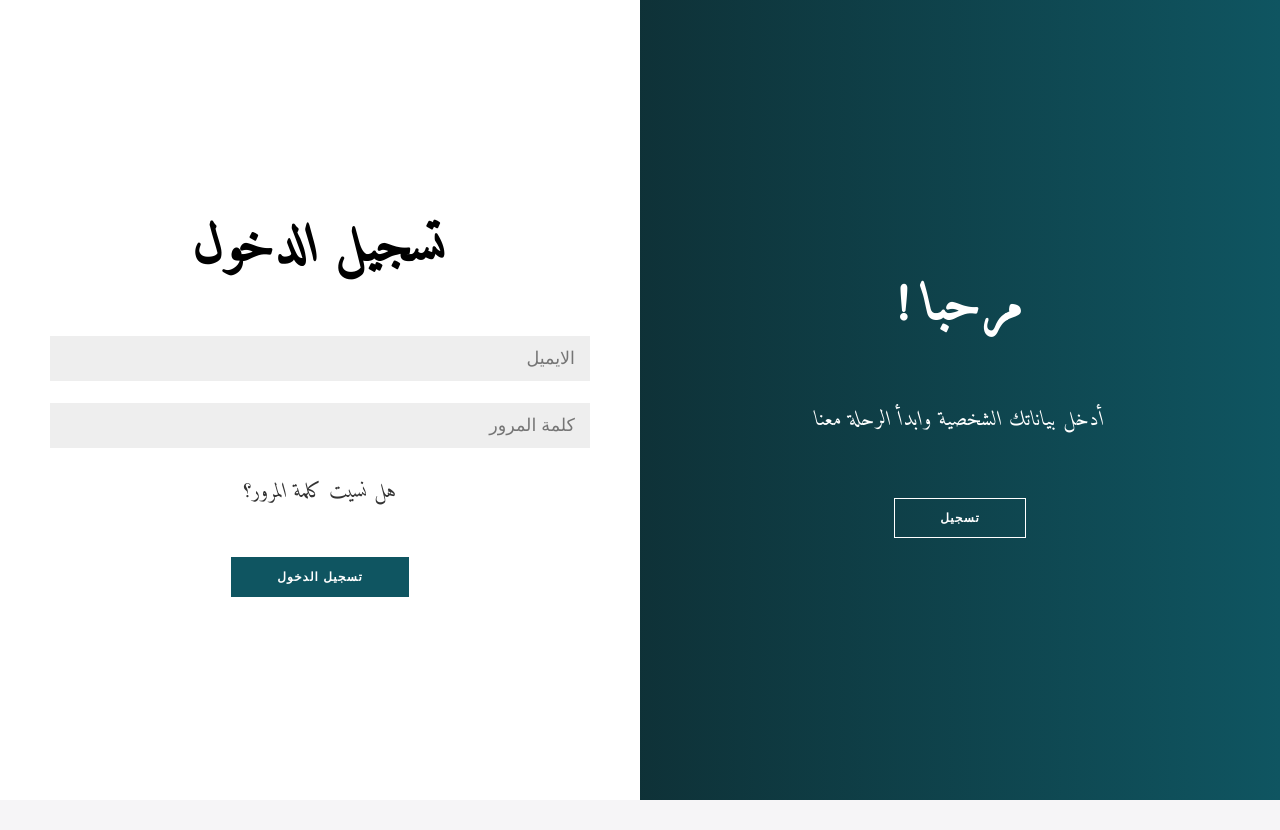
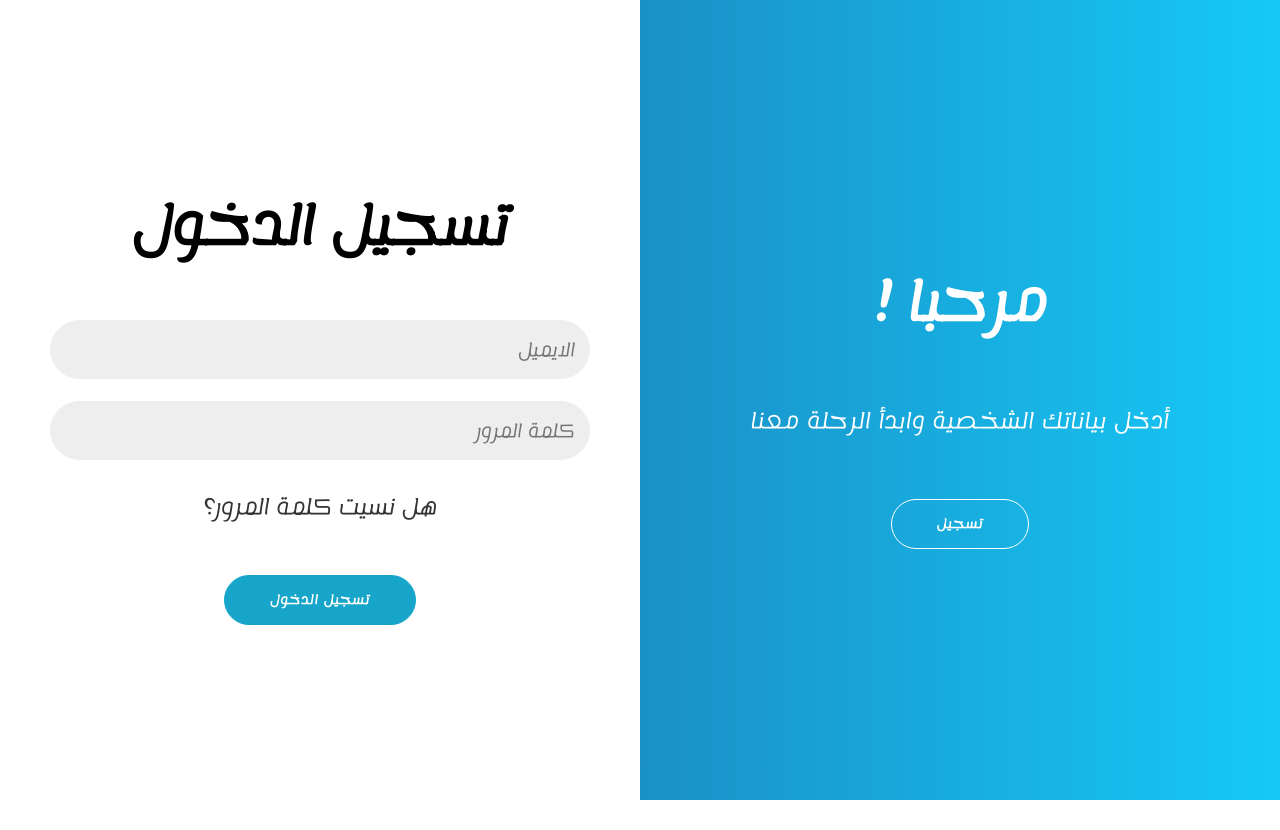
Before and after one commit to HIMK322/Mohamikm, a Flask app: page /login in a window 1280 px wide. After the commit the page ends 800 px from the top, so only its background shows below. Run offline with Flask 2, Linux system fonts and the light colour scheme; some libraries are stand-ins or nearby versions.

Commit message:
inital commit

```diff
--- a/app.py
+++ b/app.py
@@ -44,7 +44,7 @@ def index():
     """
 
     result = db.execute("SELECT subject,description,law_id FROM iraqi_law ")
-    return render_template("index",len= len(result), result=result , head="القانون العراقي", link="laws")
+    return render_template("home.html",len= len(result), result=result , head="القانون العراقي", link="laws")
 
 
 @app.route("/register", methods=["GET", "POST"])
@@ -78,7 +78,8 @@ def register():
             error= "البريد الاكتروني مستخدب بالفعل"
 
         # checking for valid input from the city selector
-        elif city not in  citys:
+        elif city not in citys:
+            print("shiiiiiiiiiiiiiiiiiiit")
             error = "المحافظة غير موجودة"
 
         #insert the new lawyer
--- a/static/login.css
+++ b/static/login.css
@@ -3,6 +3,7 @@
 
 * {
 	box-sizing: border-box;
+    font-family: 'Lemonada', cursive;
 }
 
 body {
@@ -13,7 +14,7 @@ body {
 	flex-direction: column;
 	font-family: 'Amiri', sans-serif;
 	height: 100vh;
-	margin: -20px 0 50px;
+	margin: 0px;
 	font-size: 1.6rem;
 }
 
@@ -50,10 +51,10 @@ a {
 	margin: 15px 0;
 }
 
-button {
-	border-radius: 0px;
-	border: 1px solid #0f5561;
-	background-color: #0f5561;
+.button {
+	border-radius: 50px;
+	border: 1px solid #17a5c9;
+	background-color: #17a5c9;
 	color: #FFFFFF;
 	font-size: 12px;
 	font-weight: bold;
@@ -64,15 +65,15 @@ button {
 	margin: 2rem 0rem;
 }
 
-button:active {
+.button:active {
 	transform: scale(0.95);
 }
 
-button:focus {
+.button:focus {
 	outline: none;
 }
 
-button.ghost {
+.button.ghost {
 	background-color: transparent;
 	border-color: #FFFFFF;
 }
@@ -95,15 +96,26 @@ input {
 	margin: 0.7rem 0;
 	width: 100%;
 	text-align: right;
+	border-radius: 50px;
 	font-size: 1.1rem;
 }
 
-input#file-input
+input#file-input1
 {
 	display: none;
 }
 
-input#file-input + label
+input#file-input2
+{
+	display: none;
+}
+
+.upload-img
+{
+	display: flex;
+}
+
+input.file-input1 + label
 {
 
 	background-color: #eee;
@@ -114,6 +126,35 @@ input#file-input + label
 	text-align: right;
 	font-size: 1.1rem;
 }
+
+label
+{
+	margin: 2rem 2rem !important;
+	font-size: 1rem;
+}
+
+input.file-inpu2 + label
+{
+
+	background-color: #eee;
+	border: none;
+	padding: 12px 15px;
+	margin: 0.7rem 0;
+	width: 100%;
+	text-align: right;
+	font-size: 1.1rem;
+}
+
+select
+{
+	width: 15rem;
+	font-size: 1rem;
+	margin: 2rem 0;
+	background: #eee;
+	direction: rtl;
+	border-radius: 50px;
+}
+
 
 .form-container {
 	position: absolute;
@@ -174,8 +215,8 @@ input#file-input + label
 }
 
 .overlay {
-	background: -webkit-linear-gradient(to right, #0e0e0e, #0f5561);
-	background: linear-gradient(to right, #0e0e0e, #0f5561);
+	background: -webkit-linear-gradient(to right, #1e5799,#16c9f6);
+	background: linear-gradient(to right, #1e5799,#16c9f6);
 	background-repeat: no-repeat;
 	background-size: cover;
 	background-position: 0 0;
--- a/templates/login.html
+++ b/templates/login.html
@@ -5,56 +5,47 @@
 	<meta charset="UTF-8">
 	<meta name="viewport" content="width=device-width, initial-scale=1.0">
 	<link rel="stylesheet" href="/static/login.css">
+    <link href="https://fonts.googleapis.com/css2?family=Lemonada:wght@300&display=swap" rel="stylesheet">
 	<title>تسجيل الدخول</title>
 </head>
 
 <body>
 	<div class="container" id="container">
 		<div class="form-container sign-up-container">
-			<form method="POST" enctype="multipart/form-data" action="/register">
+			<form  method="POST" enctype="multipart/form-data" action="/register">
 				<h1>انشاء حساب</h1>
-				<input type="text" name="name" placeholder="الاسم" />
-				<input type="email" name="email" placeholder="الايميل" />
-				{% if error== "البريد الاكتروني مستخدب بالفعل" %}
-				<p> {{ error }}</p>
-				{% endif %}
-				<input type="tel" name="number" placeholder="رقم الهاتف" />
-				<input type="password" name="password" placeholder="كلمة المرور" />
-				<label for="city">اختار محافظتك</label>
-				<select name="city" id="city">
-				  <option value= "بغداد"> بغداد </option>
-				  <option value= "بصرة"> بصرة </option>
-				  <option value= "بابل"> بابل </option>
-				  <option value= "كركوك"> كركوك </option>
-				</select>
+				<input type="text" name="name" placeholder="الاسم" required>
+				<input type="email" name="email" placeholder="الايميل" required>
+				<input type="password" name="password" placeholder="كلمة المرور" required>
+				<input type="tel" name="number" placeholder="رقم الهاتف" required>
+				<div class="upload-img">
+					<input type="file" name="pic"  id="file-input1" required>
+					<label for="file-input1" aria-required="true">📥 صورتك الشخصية</label>
 
-				<input type="file"  name="pic"  id="good" accept="image/*">
-				<label for="good">صورتك الشخصية</label>
+					<input type="file" name="license" id="file-input2" required>
+					<label for="file-input2">📥 صورة رخصة النقابة</label>
+				</div>
 
-				<input type="file"  name="license" id="bad" accept="image/*">
-				<label for="bad">صورة رخصة النقابة</label>
-				{% if error== "صيغة الصورة غير مقبولة" %}
-				<p> {{ error }}</p>
-				{% endif %}
-				<button>تسجيل</button>
+				<div class="select-wrapper">
+					<select name="city" id="city">
+						<option value= "بغداد"> بغداد </option>
+						<option value= "بصرة"> بصرة </option>
+						<option value= "بابل"> بابل </option>
+						<option value= "كركوك"> كركوك </option>
+					</select>
+
+					<label>اختر محافظتك</label>
+				</div>
+				<button class="button">تسجيل</button>
 			</form>
 		</div>
 		<div class="form-container sign-in-container">
 			<form method="POST" action="/login">
 				<h1>تسجيل الدخول</h1>
-
-				<input type="email" name="email" placeholder="الايميل" />
-				{% if error == "البريد الالكتروني غير صحيح" %}
-				<p> {{ error }}</p>
-				{% endif %}
-
-				<input type="password" name="password" placeholder="كلمة المرور" />
-				{% if error ==  "الرمز السري غير صحيح" %}
-				<p> {{ error }}</p>
-				{% endif %}
-
+				<input type="email"  name="email" placeholder="الايميل" required>
+				<input type="password"  name="password" placeholder="كلمة المرور" required>
 				<a href="#">هل نسيت كلمة المرور؟</a>
-				<button>تسجيل الدخول</button>
+				<button class="button">تسجيل الدخول</button>
 			</form>
 		</div>
 		<div class="overlay-container">
@@ -63,12 +54,12 @@
 					<h1>! مرحبا بك من جديد</h1>
 					<p style="font-size: 1.3rem;">للبقاء على اتصال معنا ، يرجى تسجيل الدخول باستخدام معلوماتك الشخصية
 					</p>
-					<button class="ghost" id="signIn">تسجيل الدخول</button>
+					<button class="ghost button" id="signIn">تسجيل الدخول</button>
 				</div>
 				<div class="overlay-panel overlay-right">
 					<h1>! مرحبا</h1>
 					<p style="font-size: 1.3rem;">أدخل بياناتك الشخصية وابدأ الرحلة معنا</p>
-					<button class="ghost" id="signUp">تسجيل</button>
+					<button class="ghost button" id="signUp">تسجيل</button>
 				</div>
 			</div>
 		</div>
```
Also changed, not shown: templates/layout.html (deleted, +0 -12 lines), templates/log.html (deleted, +0 -16 lines), templates/loginold.html (added, +80 -0 lines), lawyers.db, 2 other files.
